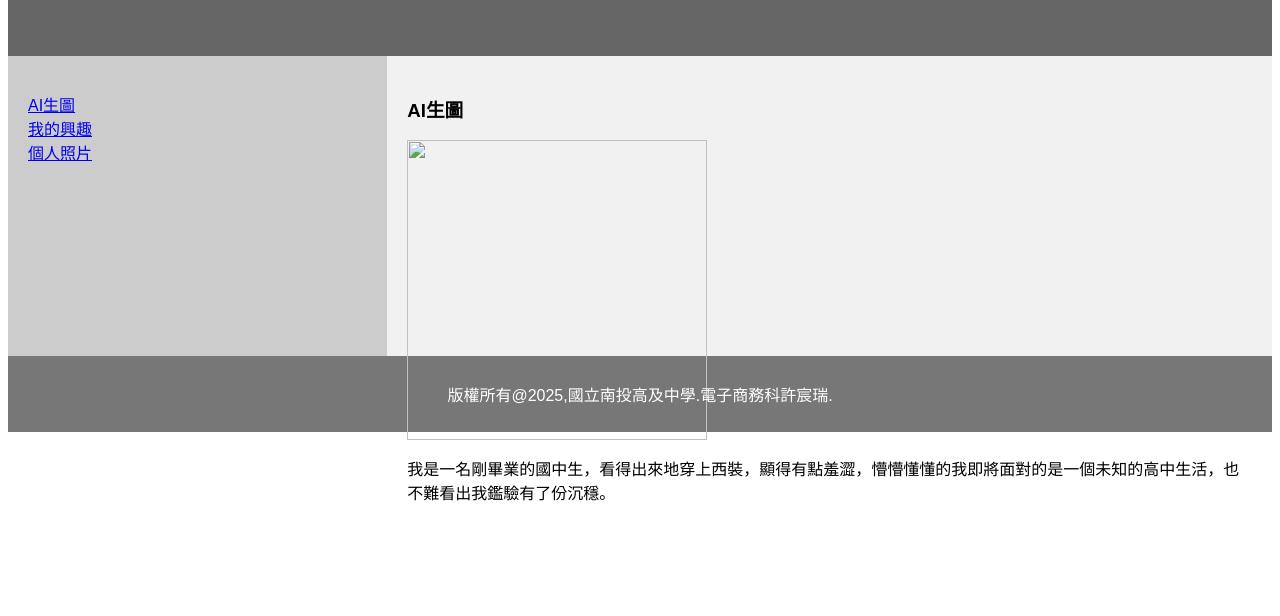
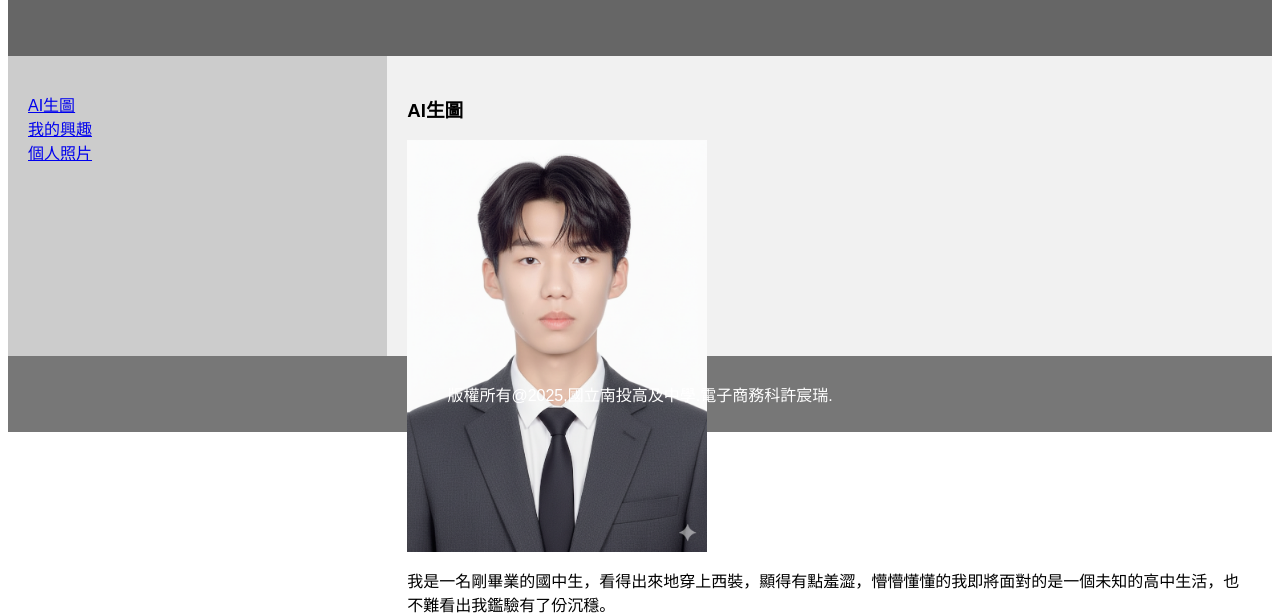
Before and after one commit to s311012-glitch/-12, a plain HTML site: page web12/index.html in a window 1280 px wide. Shown: the part 334-950 px from the top of the page. Before the commit the page ends 838 px from the top, so only its background shows below. Drawn offline with Linux system fonts and the light colour scheme.

Commit message:
Add files via upload

```diff
--- a/web12/index.html
+++ b/web12/index.html
@@ -88,7 +88,7 @@
 
       <article>
         <h1>AI生圖</h1>
-        <img src="images/1.png" width="300">
+        <img src="1.png" width="300">
         <p>我是一名剛畢業的國中生，看得出來地穿上西裝，顯得有點羞澀，懵懵懂懂的我即將面對的是一個未知的高中生活，也不難看出我鑑驗有了份沉穩。</p>
       </article>
     </section>
```
